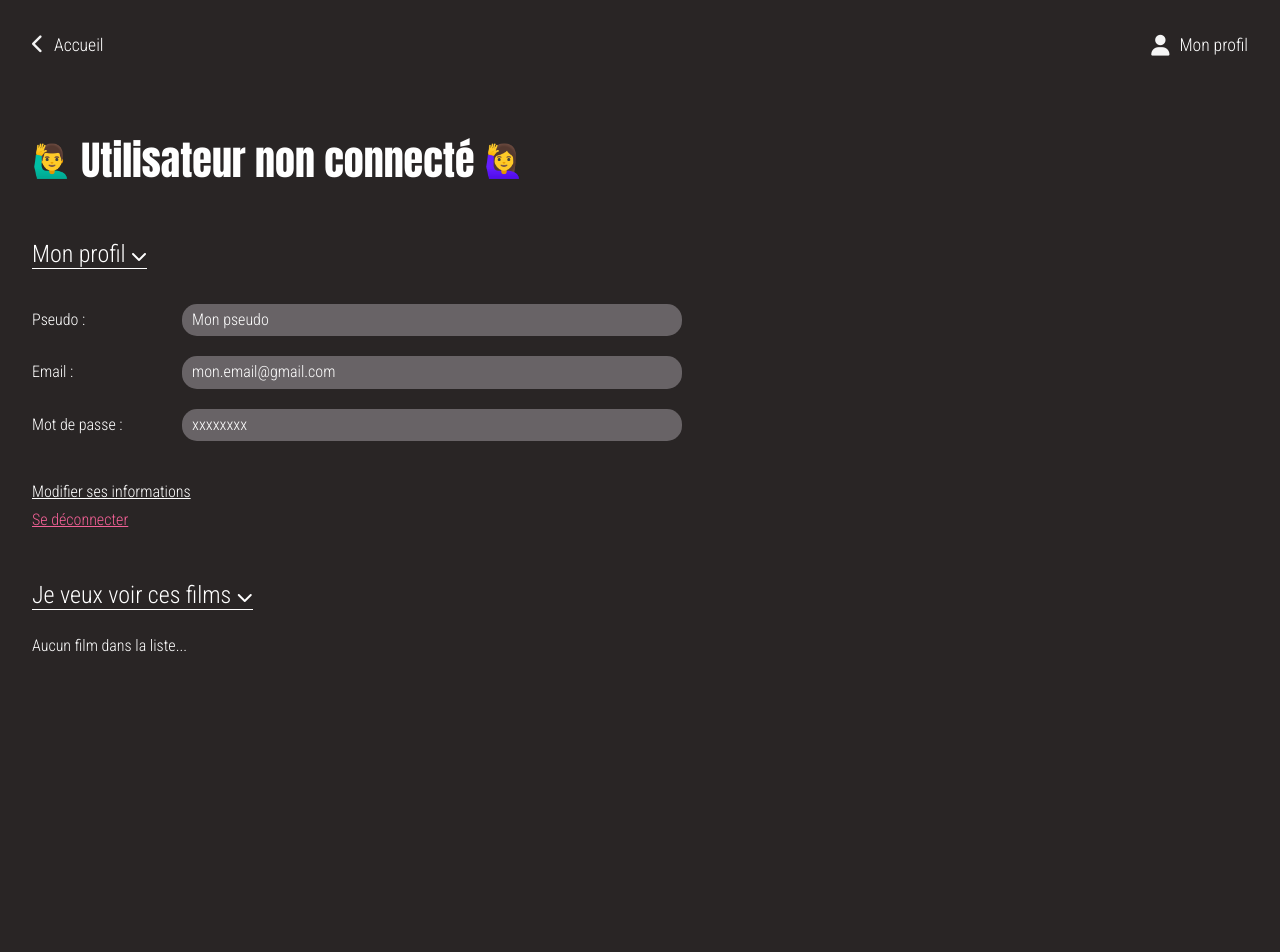
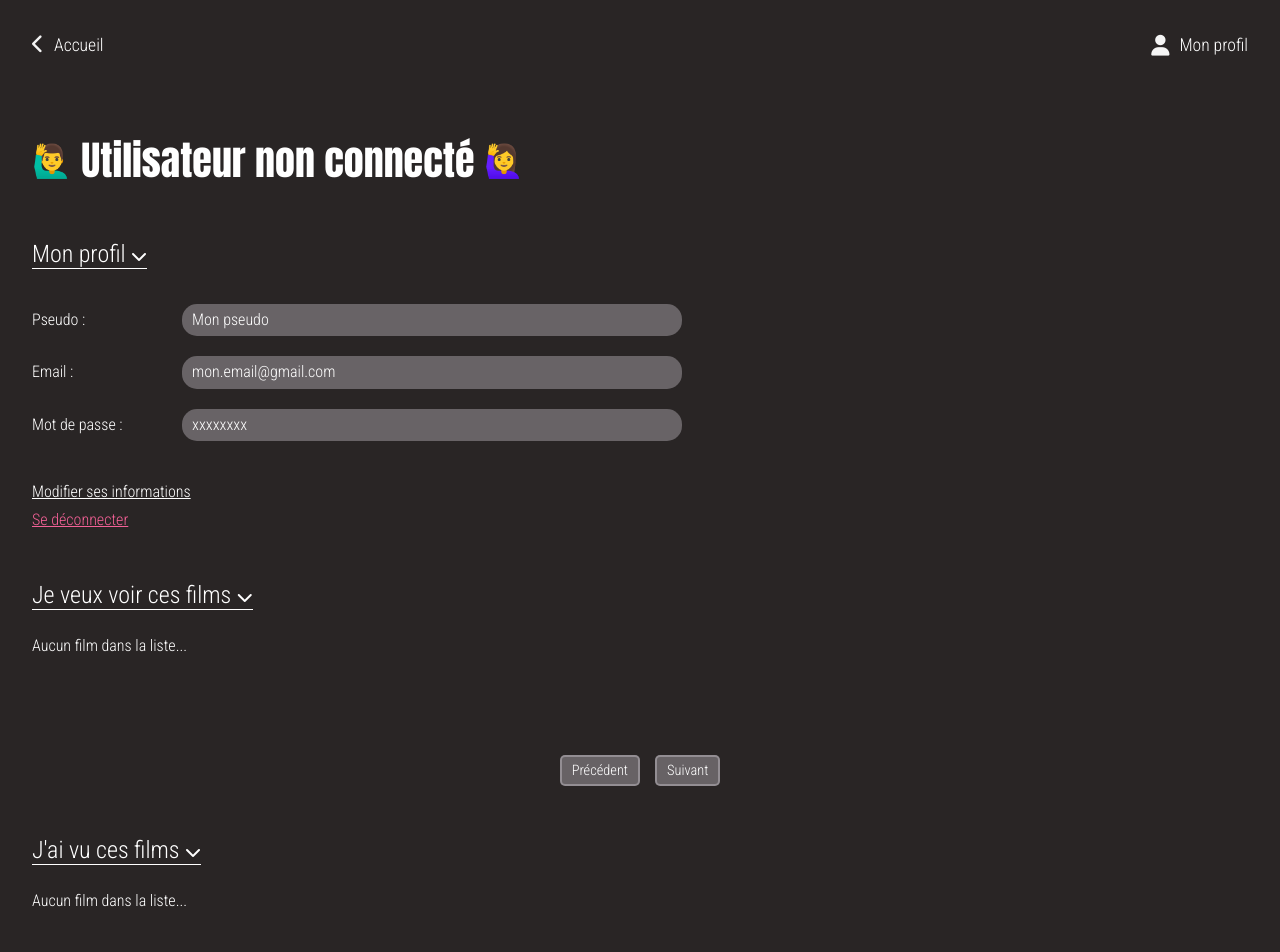
Before and after one commit to AntoineGrb/cinemate-react, a React (Vite) app: page /profile in a window 1280 px wide. Shown: the top 952 px of the page. Built offline with nearby package versions, Linux system fonts and the light colour scheme.

Commit message:
feat : add logic to pagination & user lists size

```diff
--- a/src/components/ProfileSeenList.tsx
+++ b/src/components/ProfileSeenList.tsx
@@ -4,6 +4,10 @@ import { UserContext } from "../context/UserContext"
 import { useState, useContext, useEffect } from "react"
 import { Link } from "react-router-dom"
 import ReactPaginate from "react-paginate"
+
+interface UserSeenListProps {
+    isEmpty: boolean;
+  }
 
 const UserSeenListContainer = styled.section`
     margin-bottom: calc(${spacing} * 5);
@@ -21,18 +25,18 @@ const UserSeenListTitle = styled.h2`
     }
 `
 
-const UserSeenList = styled.div`
+const UserSeenList = styled.div<UserSeenListProps>`
     display: flex;
     gap: 15px;
     aspect-ratio: 2; //Permet de maintenir la hauteur de la liste (en responsive) le temps que les affiches soient chargées
-    max-height: 550px;
+    max-height: ${props => props.isEmpty ? '100px' : '550px'};
     flex-wrap: wrap;
     @media (min-width: ${mediaSizes.tablet}) {
         gap: 30px;
     }
     @media (min-width: ${mediaSizes.smallscreen}) {
         aspect-ratio: 4;
-        max-height: 400px;
+        max-height: ${props => props.isEmpty ? '50px' : '400px'};
     }
 
     img {
@@ -41,6 +45,7 @@ const UserSeenList = styled.div`
 
     p {
         margin-bottom: calc(${spacing} * 2.5);
+        display:block;
     }
 `
 
@@ -116,7 +121,7 @@ const ProfileSeenList = () => {
         <>
             <UserSeenListContainer>
                 <UserSeenListTitle>J'ai vu ces films <i className="fa-solid fa-chevron-down"></i> </UserSeenListTitle>
-                <UserSeenList>
+                <UserSeenList isEmpty={displayedMovies.length === 0}>
                     {displayedMovies.length > 0 ? (
                          displayedMovies.map(movie => (
                                 <Movie key={movie.id}>
--- a/src/components/ProfileWishedList.tsx
+++ b/src/components/ProfileWishedList.tsx
@@ -5,6 +5,10 @@ import { UserContext } from "../context/UserContext"
 import { useContext, useState , useEffect } from "react"
 import { Link } from "react-router-dom"
 import ReactPaginate from "react-paginate"
+
+interface UserWishedListProps {
+    isEmpty: boolean;
+  }
 
 const UserWishedListContainer = styled.section`
     margin-bottom: calc(${spacing} * 5);
@@ -22,18 +26,18 @@ const UserWishedListTitle = styled.h2`
     }
 `
 
-const UserWishedList = styled.div`
+const UserWishedList = styled.div<UserWishedListProps>`
     display: flex;
     gap: 15px;
     aspect-ratio: 2; //Permet de maintenir la hauteur de la liste (en responsive) le temps que les affiches soient chargées
-    max-height: 550px;
+    max-height: ${props => props.isEmpty ? '100px' : '550px'};
     flex-wrap: wrap;
     @media (min-width: ${mediaSizes.tablet}) {
         gap: 30px;
     }
     @media (min-width: ${mediaSizes.smallscreen}) {
         aspect-ratio: 4;
-        max-height: 400px;
+        max-height: ${props => props.isEmpty ? '100px' : '400px'};
     }
 
     img {
@@ -89,7 +93,7 @@ const ProfileWishedList = () => {
         <>
             <UserWishedListContainer>
                 <UserWishedListTitle>Je veux voir ces films <i className="fa-solid fa-chevron-down"></i> </UserWishedListTitle>
-                <UserWishedList>
+                <UserWishedList isEmpty={displayedMovies.length === 0}>
                     {displayedMovies.length > 0 ? (
                          displayedMovies.map(movie => (
                                 <Movie>
--- a/src/styles/paginate-container.scss
+++ b/src/styles/paginate-container.scss
@@ -12,12 +12,13 @@
 
     li {
         list-style: none;
-        padding: 2px 6px;
         border-radius: 5px;
         background-color: rgba(248, 240, 251, 0.3);
         border: 1px solid rgba(248, 240, 251, 0.3);
+        display: flex;
+        justify-content: center;
+        align-items: center;
         @media (min-width: 768px) {
-            padding: 4px 8px;
             border: 2px solid rgba(248, 240, 251, 0.3);
         }
 
@@ -29,12 +30,19 @@
         }
 
         a {
+            display: block;
+            width: 100%;
+            height: 100%;
+            padding: 4px 8px;
             cursor: pointer;
+            height: 100%;
+            width: 100%;
             color:white;
             font-family: 'Roboto Condensed', sans-serif;
             font-weight: 300;
             font-size: .8rem;
             @media (min-width: 768px) { //Format tablet
+                padding: 5px 10px;
                 font-size: 0.9rem;
             }
         }
```
